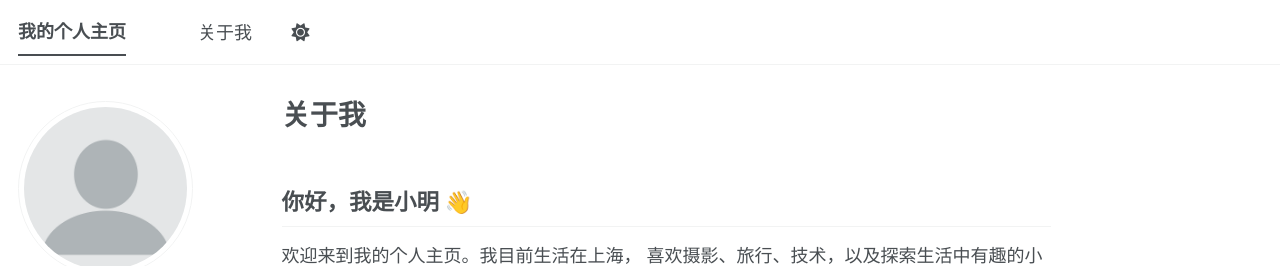
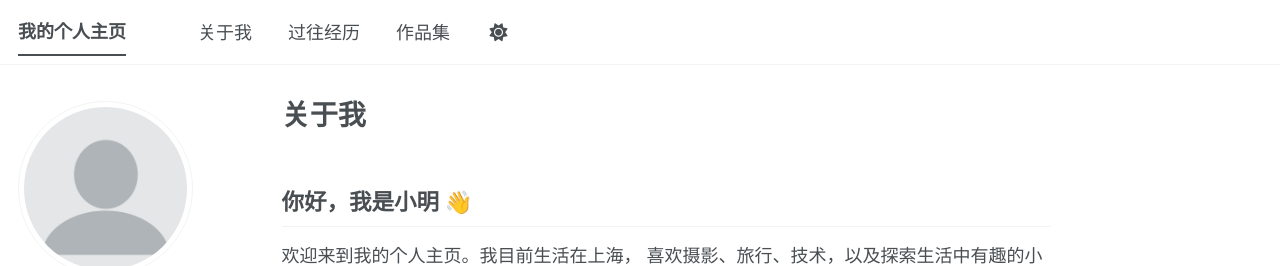
Before and after one commit to makexigua/Homepage, a Jekyll site: the page built from _pages/about.md, in a window 1280 px wide. Shown: the top 266 px of the page. Built offline with Jekyll 4.4.1, drawn with Linux system fonts in a browser that asks for light colours; a script bundle is joined from its source files by our own code; a style sheet for code colours, icons or effects is not loaded.

Commit message:
修改标题为三栏

```diff
--- a/_data/navigation.yml
+++ b/_data/navigation.yml
@@ -10,3 +10,9 @@
 main:
   - title: "关于我"
     url: /
+
+  - title: "过往经历"
+    url: /experience/
+
+  - title: "作品集"
+    url: /portfolio/
```
